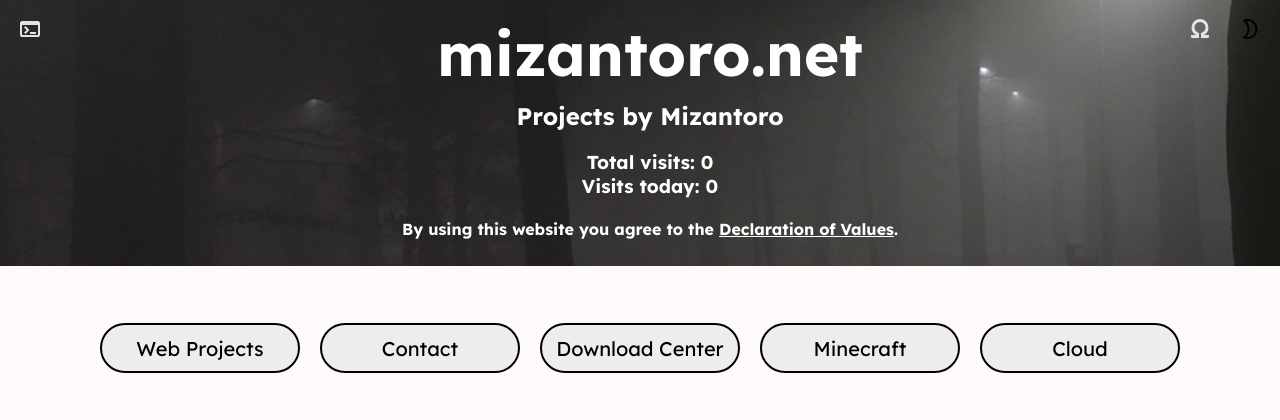
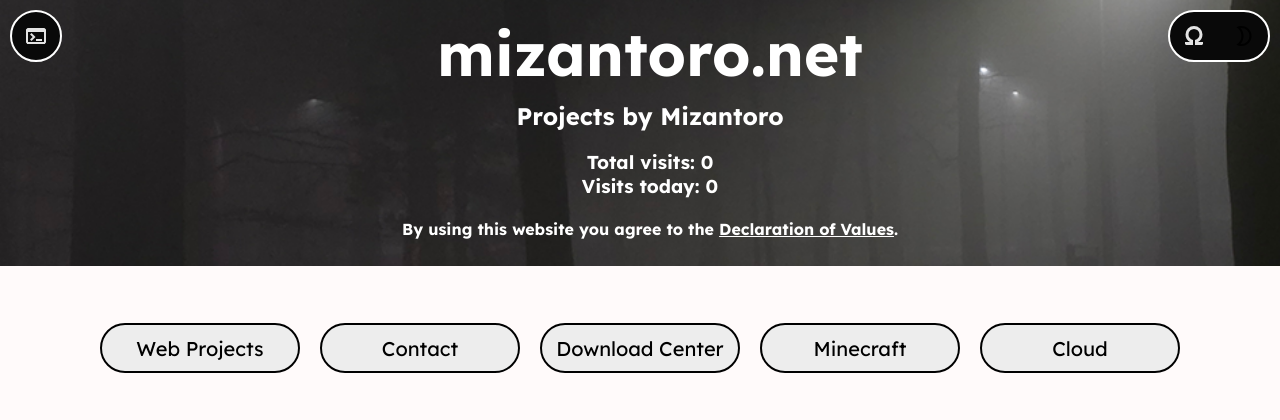
Before and after one commit to Mizantoro/website, a PHP site: page / in a window 1280 px wide. Shown: the top 420 px of the page. Run offline with PHP 8.4, Linux system fonts and the light colour scheme.

Commit message:
Improve landing page styling

```diff
--- a/css/index.css
+++ b/css/index.css
@@ -80,25 +80,45 @@ button {
 #welcome a {
     color: white;
 }
-#theme_toggle {
+.welcome_buttons_container {
+    display: flex;
+    width: auto;
+    height: auto;
+    gap: 10px;
+    background-color: #090909;
+    align-items: center;
+    padding: 4px;
+    border-radius: 40px;
+    border-width: 2px;
+    border-color: var(--text-no-change);
+    border-style: solid;
+
+}
+#welcome_buttons_right {
+    position: fixed;
+    right: 10px;
+    top: 10px;
+}
+#welcome_buttons_left {
+    position: fixed;
+    left: 10px;
+    top: 10px;
+}
+.welcome_buttons_container button {
     width: 40px;
     height: 40px;
     background: none;
     border: none;
     cursor: pointer;
-    position: fixed;
-    right: 10px;
-    top: 10px;
+    display: flex;
+    justify-content: center;
+    align-items: center;
 }
-#special_theme_toggle {
-    width: 40px;
-    height: 40px;
-    background: none;
-    border: none;
-    cursor: pointer;
-    position: fixed;
-    right: 60px;
-    top: 10px;
+.welcome_buttons_container:hover {
+    font-size: 20px;
+    transition: 0.2s;
+    scale: 1.05;
+    box-shadow: 2px 2px 6px #090909;
 }
 #terminal_toggle {
     width: 40px;
@@ -106,9 +126,6 @@ button {
     background: none;
     border: none;
     cursor: pointer;
-    position: fixed;
-    left: 10px;
-    top: 10px;
 }
 .project_tile {
     height: 200px;
@@ -125,7 +142,7 @@ button {
     overflow: hidden;
     border-width: 2px;
     border-style: solid;
-    border-color: black;
+    border-color: var(--text-color);
 }
 .project_tile:hover {
     box-shadow: 4px 4px 12px rgba(255, 255, 255, 0.34);
--- a/index.html
+++ b/index.html
@@ -43,9 +43,13 @@
 
 <!-- TITLE -->
 <div id="welcome">
-    <button id="theme_toggle" onclick="switchTheme()"><img id="theme_toggle_img" src="media/pictures/index/ico/day.svg"></button>
-    <button id="special_theme_toggle" onclick="specialTheme()"><img id="special_theme_img" src="media/pictures/index/ico/special.svg"></button>
-    <button id="terminal_toggle" onclick="toggleDiv('terminal_container')"><img src="media/pictures/index/ico/terminal.svg"></button>
+    <div class="welcome_buttons_container" id="welcome_buttons_right">
+        <button id="special_theme_toggle" onclick="specialTheme()"><img id="special_theme_img" src="media/pictures/index/ico/special.svg"></button>
+        <button id="theme_toggle" onclick="switchTheme()"><img id="theme_toggle_img" src="media/pictures/index/ico/day.svg"></button>
+    </div>
+    <div class="welcome_buttons_container" id="welcome_buttons_left">
+        <button id="terminal_toggle" onclick="toggleDiv('terminal_container')"><img src="media/pictures/index/ico/terminal.svg"></button>
+    </div>
     <h1 id="mizantoro_net">mizantoro.net</h1>
     <h2>Projects by Mizantoro</h2>
     <h3 id="views">error: missing date</h3>
--- a/js/index.js
+++ b/js/index.js
@@ -203,7 +203,6 @@ async function switchTheme() {
         root.style.setProperty('--background-color', '#FFFAFA');
         root.style.setProperty('--background-color-higher', '#ededed');
         root.style.setProperty('--text-color', 'black');
-
         document.getElementById("theme_toggle_img").src="media/pictures/index/ico/night.svg";
     }
     else {
```
